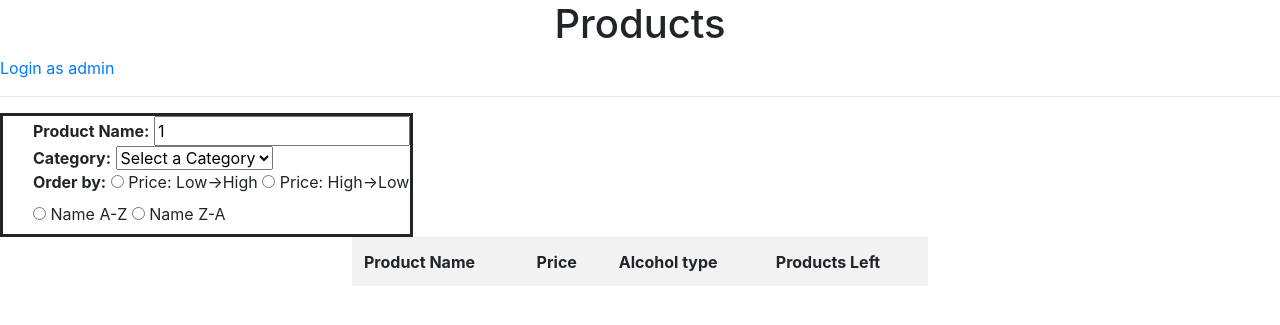
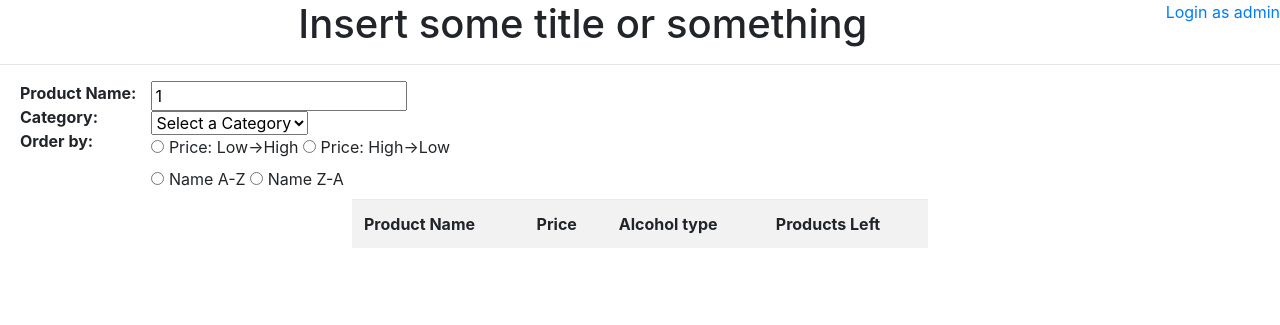
Before and after one commit to tiddi2/anorli, a PHP site: page /final/index.php?nameIncludes=1 in a window 1280 px wide. Shown: the top 325 px of the page. Run offline with PHP 8.4, Linux system fonts and the light colour scheme; data that the repository does not hold is empty; some libraries are stand-ins or nearby versions.

```diff
--- a/final/css/styles.css
+++ b/final/css/styles.css
@@ -1,9 +1,10 @@
 h1 {
     text-align: center;
-
 }
 
-
+#adminLogin {
+    float:right;
+}
 
 #products {
     max-width: 45%;
@@ -12,9 +13,9 @@ h1 {
 
 #orderBar {
     float:left;
-    border-style:solid;
+    /*border-style:solid;*/
     margin-left:30px;
-    padding-left:30px;
+    padding-left:20px;
     display: block;
     max-width: 45%;
     margin: auto;
@@ -24,3 +25,13 @@ h1 {
     width:45%;
     margin: auto;
 }
+
+#asideLeft {
+    float:left;
+
+}
+
+#asideRight {
+    float:right;
+    padding-left:15px;
+}
--- a/final/index.php
+++ b/final/index.php
@@ -1,5 +1,6 @@
 <?php
-include "dbConnection.php"
+    session_start();
+    include "dbConnection.php";
 ?>
 <!DOCTYPE html>
 <html>
@@ -8,20 +9,27 @@ include "dbConnection.php"
         <script src="https://code.jquery.com/jquery-3.1.0.js"></script>
     </head>
     <body>
-    <h1>Products</h1>
-    <a href="pages/adminLogin.php">Login as admin</a>
+    <a id="adminLogin" href="pages/adminLogin.php">Login as admin</a>
+    <h1>Insert some title or something</h1>
+
     <hr/>
     <div id="orderBar">
-        <strong>Product Name:</strong>
+        <div id="asideLeft">
+            <strong>Product Name:</strong> <br>
+            <strong>Category:</strong> <br>
+            <strong>Order by:</strong>
+        </div>
+        <div id="asideRight">
+            <!--<strong>Product Name:</strong>-->
         <input type="text" id="nameIncludes" name="nameIncludes" value=<?= $_GET["nameIncludes"]?>>
         <br>
-        <strong>Category:</strong>
+        <!--<strong>Category:</strong>  -->
         <select id="category" name="category">
             <option value="">Select a Category</option>
             <?=  getColumn("categoryName","categories"); ""; ?>
             </select>
             <br>
-        <strong>Order by:</strong>
+            <!--<strong>Order by:</strong>-->
             <input type="radio" name="orderBy" id="orderByPriceLow" value="orderByPriceLow">
             <label for="orderByPriceLow">Price: Low->High</label>
             <input type="radio" name="orderBy" id="orderByPriceHigh" value="orderByPriceHigh">
@@ -31,6 +39,26 @@ include "dbConnection.php"
             <label for="orderByNameAsc">Name A-Z</label>
             <input type="radio" name="orderBy" id="orderByNameDesc" value="orderByNameDesc">
             <label for="orderByNameDesc">Name Z-A</label>
+        </div>
+        <!--<strong>Product Name:</strong>-->
+        <!--<input type="text" id="nameIncludes" name="nameIncludes" value=<?= $_GET["nameIncludes"]?>>-->
+        <!--<br>-->
+        <!--<strong>Category:</strong>  -->
+        <!--<select id="category" name="category">-->
+        <!--    <option value="">Select a Category</option>-->
+        <!--    <?=  getColumn("categoryName","categories"); ""; ?>-->
+        <!--</select>-->
+        <!--<br>-->
+        <!--<strong>Order by:</strong>-->
+        <!--<input type="radio" name="orderBy" id="orderByPriceLow" value="orderByPriceLow">-->
+        <!--<label for="orderByPriceLow">Price: Low->High</label>-->
+        <!--<input type="radio" name="orderBy" id="orderByPriceHigh" value="orderByPriceHigh">-->
+        <!--<label for="orderByPriceHigh">Price: High->Low</label>-->
+        <!--<br>-->
+        <!--<input type="radio" name="orderBy" id="orderByNameAsc" value="orderByNameAsc">-->
+        <!--<label for="orderByNameAsc">Name A-Z</label>-->
+        <!--<input type="radio" name="orderBy" id="orderByNameDesc" value="orderByNameDesc">-->
+        <!--<label for="orderByNameDesc">Name Z-A</label>-->
     </div>
     <div id="products">
         <table class="table table-striped">
--- a/final/pages/admin.php
+++ b/final/pages/admin.php
@@ -47,7 +47,7 @@ function start() {
         <form action="logout.php">
             <input type="submit" value="Logout" />
         </form>
-        <form action="../">
+        <form action="../index.php">
             <input type="submit" value="productPage" />
         </form>
         <button type="button" id="totalPrice">Total</button>
--- a/final/pages/adminLogin.php
+++ b/final/pages/adminLogin.php
@@ -1,3 +1,9 @@
+<?php
+session_start();
+  if(isset($_SESSION["adminFullName"])) {
+    header("location: admin.php");
+}
+?>
 <!DOCTYPE html>
 <html>
     <head>
```
Lines whose indentation alone changed are shown as unchanged.
